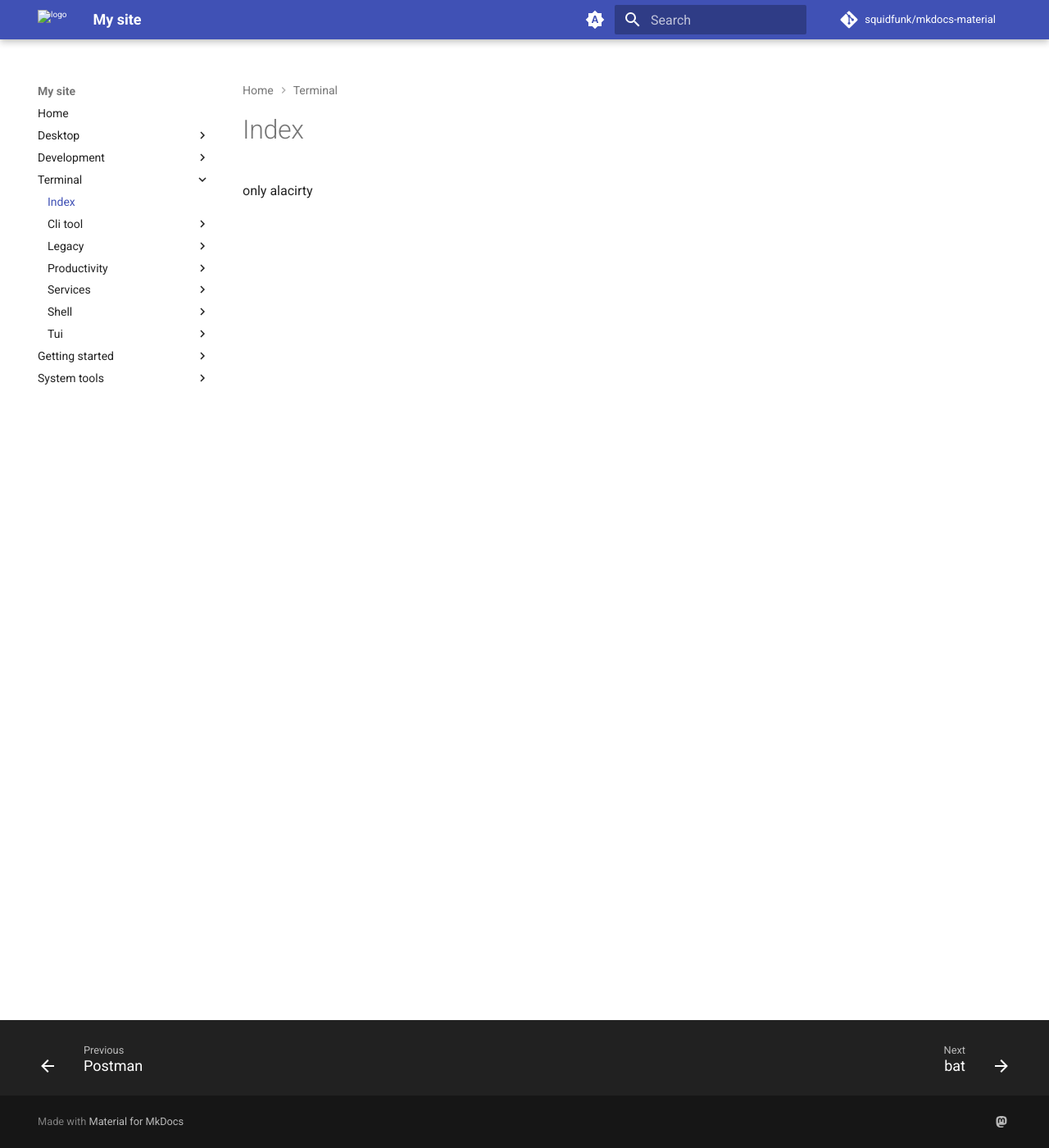
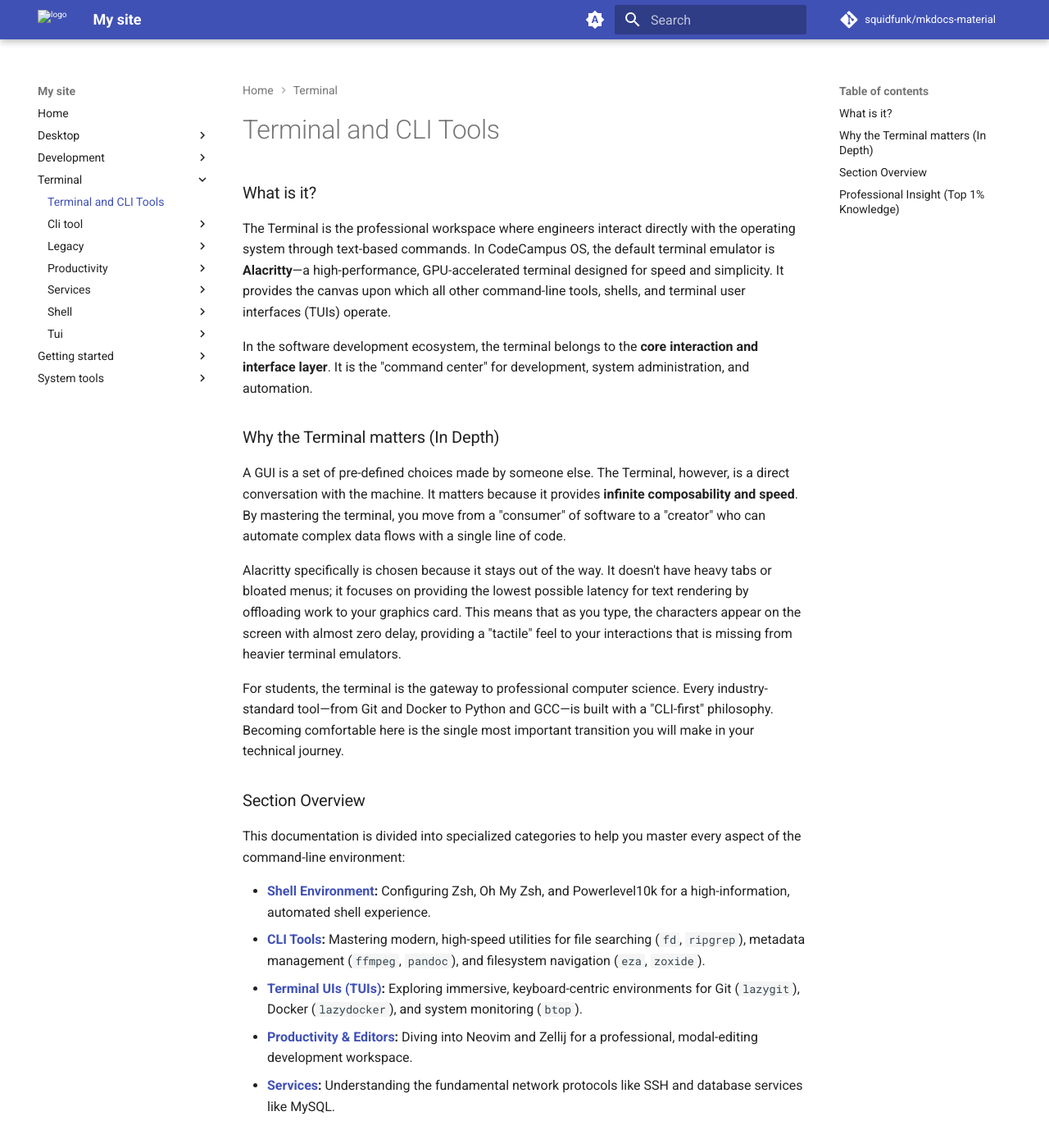
Before and after one commit to CodeCompasss/code_campus_userguide, an MkDocs documentation site: the page built from docs/Terminal/index.md, in a window 1280 px wide and 1400 px high. Shown: the whole window at 82% size. Built offline with MkDocs 1.6.1 and Material for MkDocs 9.7.7, drawn with Linux system fonts in a browser that asks for light colours; comment, search, counter and statistics services are not loaded; some of the changed text lies outside the part shown.

Commit message:
Populate Terminal and TUI section index files

```diff
--- a/docs/Terminal/index.md
+++ b/docs/Terminal/index.md
@@ -1 +1,33 @@
-only alacirty
+# Terminal and CLI Tools
+
+### What is it?
+
+The Terminal is the professional workspace where engineers interact directly with the operating system through text-based commands. In CodeCampus OS, the default terminal emulator is **Alacritty**—a high-performance, GPU-accelerated terminal designed for speed and simplicity. It provides the canvas upon which all other command-line tools, shells, and terminal user interfaces (TUIs) operate.
+
+In the software development ecosystem, the terminal belongs to the **core interaction and interface layer**. It is the "command center" for development, system administration, and automation.
+
+### Why the Terminal matters (In Depth)
+
+A GUI is a set of pre-defined choices made by someone else. The Terminal, however, is a direct conversation with the machine. It matters because it provides **infinite composability and speed**. By mastering the terminal, you move from a "consumer" of software to a "creator" who can automate complex data flows with a single line of code.
+
+Alacritty specifically is chosen because it stays out of the way. It doesn't have heavy tabs or bloated menus; it focuses on providing the lowest possible latency for text rendering by offloading work to your graphics card. This means that as you type, the characters appear on the screen with almost zero delay, providing a "tactile" feel to your interactions that is missing from heavier terminal emulators.
+
+For students, the terminal is the gateway to professional computer science. Every industry-standard tool—from Git and Docker to Python and GCC—is built with a "CLI-first" philosophy. Becoming comfortable here is the single most important transition you will make in your technical journey.
+
+### Section Overview
+
+This documentation is divided into specialized categories to help you master every aspect of the command-line environment:
+
+*   **[Shell Environment](shell/index.md):** Configuring Zsh, Oh My Zsh, and Powerlevel10k for a high-information, automated shell experience.
+*   **[CLI Tools](cli-tool/fd.md):** Mastering modern, high-speed utilities for file searching (`fd`, `ripgrep`), metadata management (`ffmpeg`, `pandoc`), and filesystem navigation (`eza`, `zoxide`).
+*   **[Terminal UIs (TUIs)](tui/index.md):** Exploring immersive, keyboard-centric environments for Git (`lazygit`), Docker (`lazydocker`), and system monitoring (`btop`).
+*   **[Productivity & Editors](productivity/neovim.md):** Diving into Neovim and Zellij for a professional, modal-editing development workspace.
+*   **[Services](services/ssh.md):** Understanding the fundamental network protocols like SSH and database services like MySQL.
+
+### Professional Insight (Top 1% Knowledge)
+
+The "Top 1%" of engineers don't just "use" the terminal; they **optimize it for ergonomics and signal-to-noise ratio**. A professional habit is the rigorous use of **Typography and Color Schemes**. By choosing a high-quality monospaced font (like "JetBrains Mono" or "Nerd Fonts") and a curated color palette (like Catppuccin or Nord), an engineer reduces eye strain during long development sessions. In Alacritty, this is managed through a simple `alacritty.toml` or `yml` configuration file that can be synced across machines.
+
+Another high-level skill is understanding the **Terminal-Shell-TUI relationship**. A senior developer knows how to troubleshoot issues by identifying whether a problem is in the terminal emulator's rendering, the shell's logic, or the application's implementation.
+
+The "Top 1%" insight is the use of the **terminal as a "Headless" interface**. An expert knows that they can use the same terminal skills to manage a local laptop, a remote cloud instance, or a containerized environment. Finally, remember that your terminal is your most personal tool. Most professionals spend years refining their configuration, treating it as a digital extension of their own hands.
```
Also changed, not shown: docs/Terminal/tui/index.md (+33 -0 lines).
